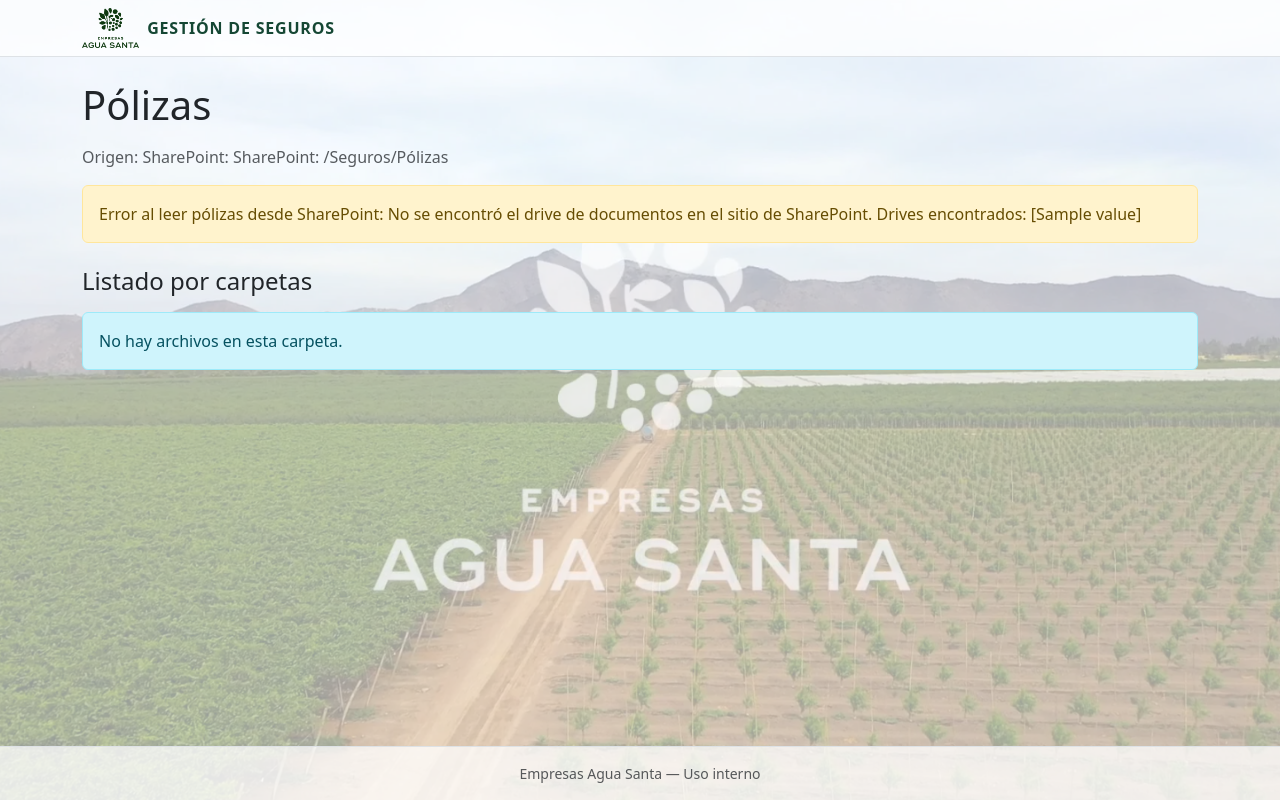
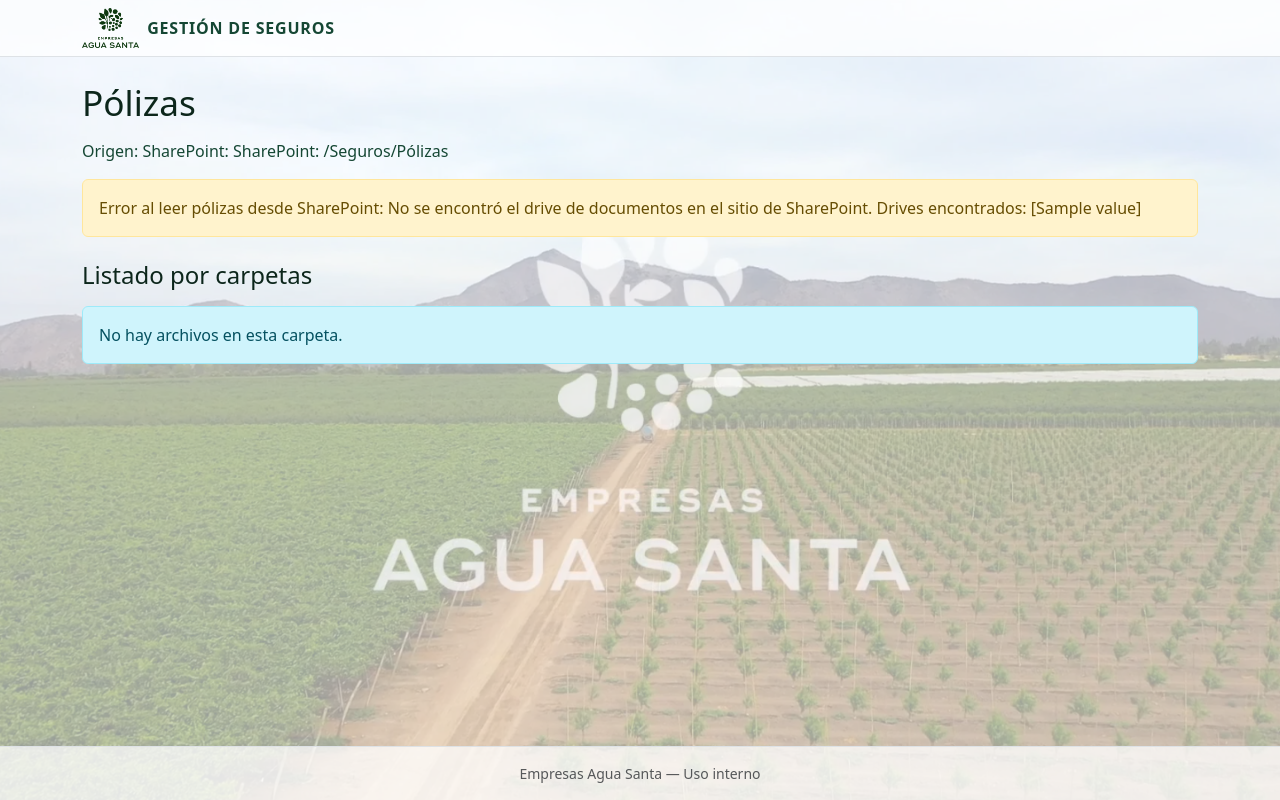
Before and after one commit to EdsonLazoAguaSanta/seguimiento_polizas, a FastAPI app: page /polizas_publicas in a window 1280 px wide. Run offline with FastAPI, Linux system fonts and the light colour scheme; a database or web service that is not in the repository returns one stand-in record (values such as "Sample title"); data that the repository does not hold is empty.

Commit message:
Update polizas_publica.html

```diff
--- a/templates/polizas_publica.html
+++ b/templates/polizas_publica.html
@@ -3,9 +3,11 @@
 {% block title %}Pólizas{% endblock %}
 
 {% block content %}
-<h1 class="mb-3">Pólizas</h1>
+<h1 class="mb-3" style="color: #0c261b; font-size: 2.2rem;">
+  Pólizas
+</h1>
 
-<p class="text-muted">
+<p class="mb-3" style="color: #154734;">
   Origen: SharePoint: {{ ruta_base }}
 </p>
 
@@ -13,12 +15,14 @@
   <div class="alert alert-warning mt-3">{{ mensaje }}</div>
 {% endif %}
 
-<h2 class="h4 mt-4 mb-3">Listado por carpetas</h2>
+<h2 class="h4 mt-4 mb-3" style="color: #0c261b;">
+  Listado por carpetas
+</h2>
 
 {% if polizas %}
   {% for carpeta in polizas %}
     <details class="mb-2">
-      <summary>{{ carpeta.carpeta }} ({{ carpeta.cantidad }})</summary>
+      <summary><strong>{{ carpeta.carpeta }} ({{ carpeta.cantidad }})</strong></summary>
       <ul class="mt-2">
         {% for doc in carpeta.archivos %}
           <li>
```
